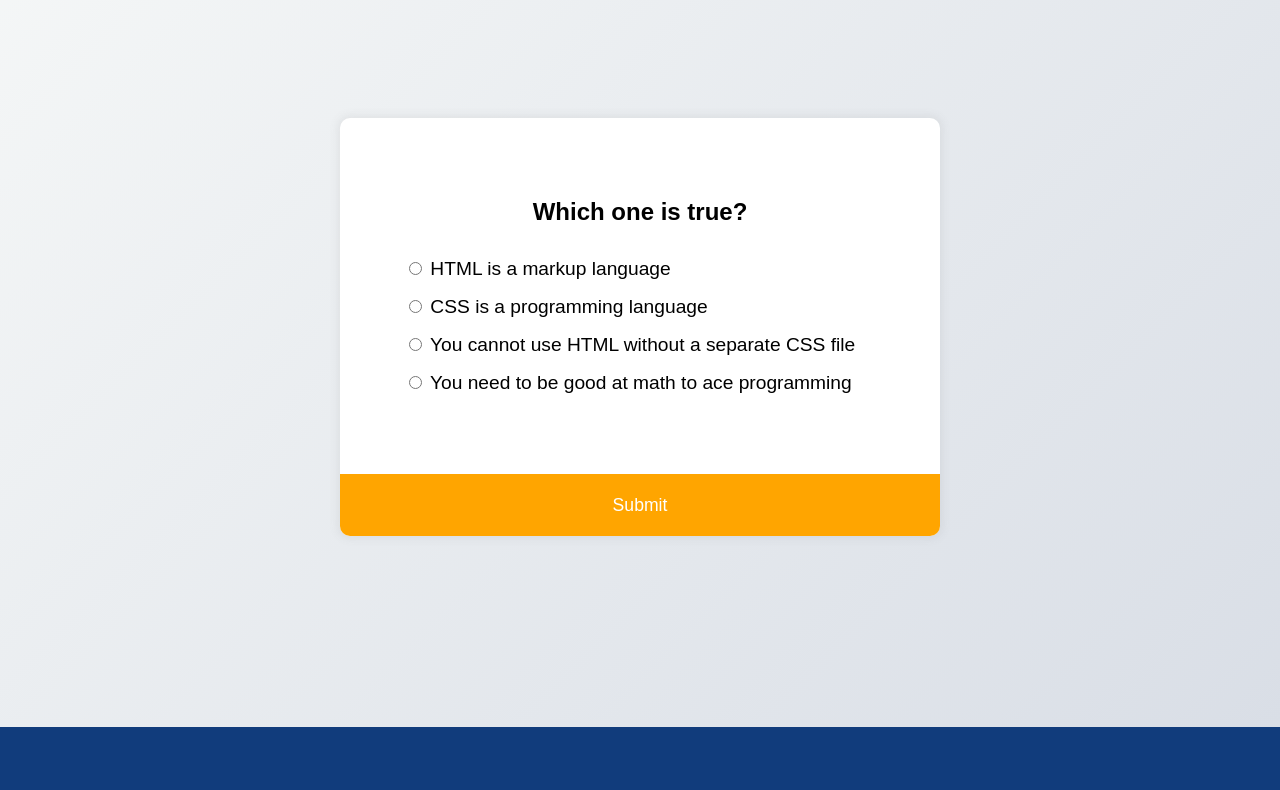
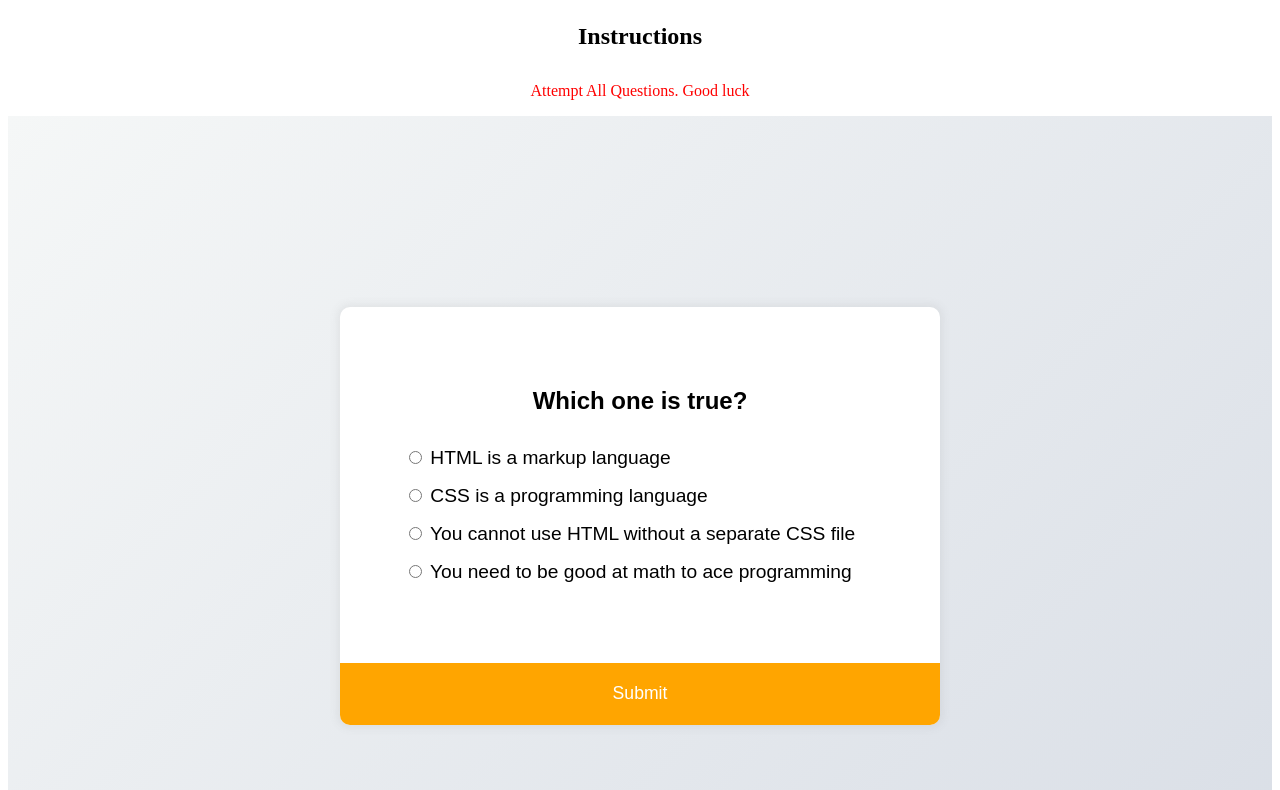
Before and after one commit to Tkamunya1/KCenter-Quiz-Board, a plain HTML site: page index.html in a window 1280 px wide. Shown: the part 73-863 px from the top of the page. Before the commit the page ends 800 px from the top, so only its background shows below. Drawn offline with Linux system fonts and the light colour scheme.

Commit message:
added home section to index.html and styled it

```diff
--- a/index.css
+++ b/index.css
@@ -1,8 +1,14 @@
 *{
     box-sizing: border-box;
   }
-
-body{
+#Home{
+  align-items: center;
+  text-align: center;
+}
+p{
+  color: red;
+}
+main{
   background-color: #113c7c;
   background-image: linear-gradient(315deg, #d9dee6 0%, #f5f7f7 100%);
   font-family: 'Poppins', sans-serif;
@@ -13,6 +19,7 @@ body{
   overflow: hidden;
   margin: 0;
 }
+
 .qzContainer{
     background-color: #fff;
     border-radius: 10px;
--- a/index.html
+++ b/index.html
@@ -11,6 +11,15 @@
 </head>
 
 <body>
+  <div class=Home id="Home">
+    <h1>KCenter Javascript Quiz</h1>
+    <h2> Instructions</h2>
+    <p>Attempt All Questions. Good luck</p>
+
+  </div>
+  <main>
+
+  <!--Quizes-->
 
   <div class="qzContainer" id="quiz">
     <div class="qzHeader">
@@ -44,6 +53,7 @@
 
   </div>
   <script src="index.js"></script>
+</main>
 
 </body>
 
```
